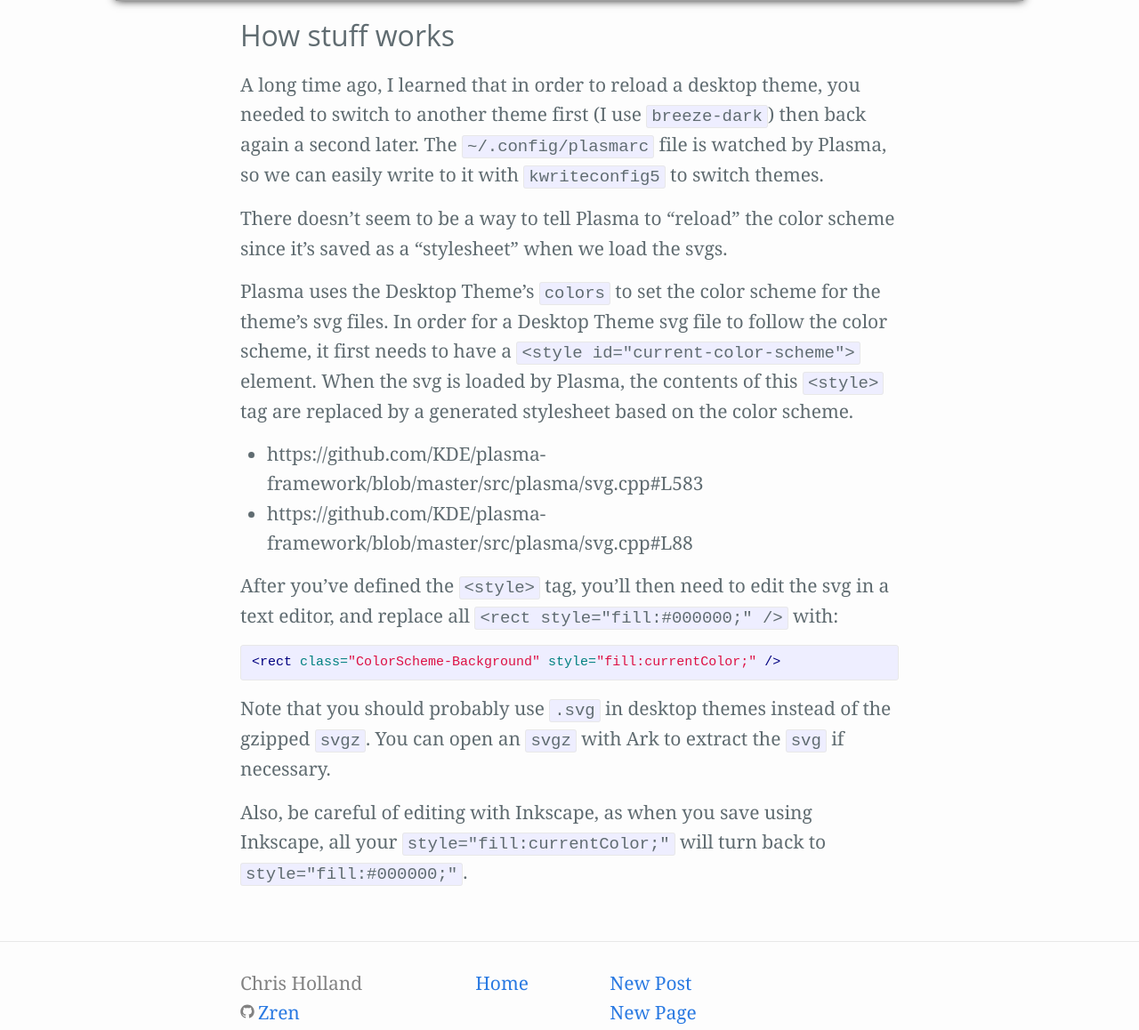
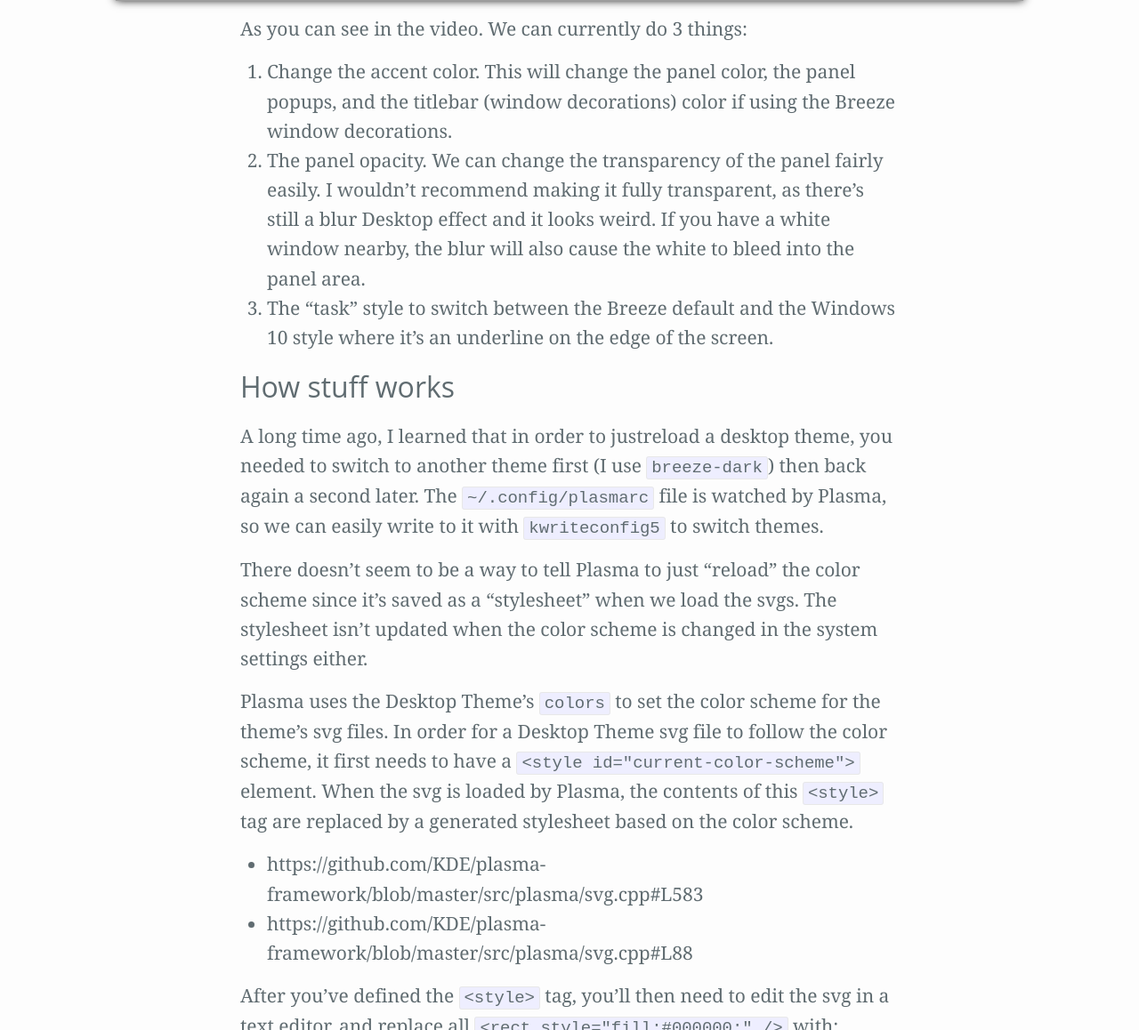
Before and after one commit to Zren/zren.github.io, a Jekyll site: the page built from _posts/2018-03-25-alphablack-control-widget.markdown, in a window 1280 px wide and 1400 px high, scrolled down 1411 px. Shown: the part 242-1400 px from the top of the window at 89% size. Built offline with Jekyll 4.4.1, drawn with Linux system fonts in a browser that asks for light colours.

Commit message:
AlphaBlack Control Widget blog update

```diff
--- a/_posts/2018-03-25-alphablack-control-widget.markdown
+++ b/_posts/2018-03-25-alphablack-control-widget.markdown
@@ -11,11 +11,17 @@
 
 {% include streamable.html streamableId="jxe60" %}
 
+As you can see in the video. We can currently do 3 things:
+
+1. Change the accent color. This will change the panel color, the panel popups, and the titlebar (window decorations) color if using the Breeze window decorations.
+2. The panel opacity. We can change the transparency of the panel fairly easily. I wouldn't recommend making it fully transparent, as there's still a blur Desktop effect and it looks weird. If you have a white window nearby, the blur will also cause the white to bleed into the panel area.
+3. The "task" style to switch between the Breeze default and the Windows 10 style where it's an underline on the edge of the screen.
+
 ## How stuff works
 
-A long time ago, I learned that in order to reload a desktop theme, you needed to switch to another theme first (I use `breeze-dark`) then back again a second later. The `~/.config/plasmarc` file is watched by Plasma, so we can easily write to it with `kwriteconfig5` to switch themes.
+A long time ago, I learned that in order to justreload a desktop theme, you needed to switch to another theme first (I use `breeze-dark`) then back again a second later. The `~/.config/plasmarc` file is watched by Plasma, so we can easily write to it with `kwriteconfig5` to switch themes.
 
-There doesn't seem to be a way to tell Plasma to "reload" the color scheme since it's saved as a "stylesheet" when we load the svgs.
+There doesn't seem to be a way to tell Plasma to just "reload" the color scheme since it's saved as a "stylesheet" when we load the svgs. The stylesheet isn't updated when the color scheme is changed in the system settings either.
 
 Plasma uses the Desktop Theme's `colors` to set the color scheme for the theme's svg files. In order for a Desktop Theme svg file to follow the color scheme, it first needs to have a `<style id="current-color-scheme">` element. When the svg is loaded by Plasma, the contents of this `<style>` tag are replaced by a generated stylesheet based on the color scheme.
 
```
